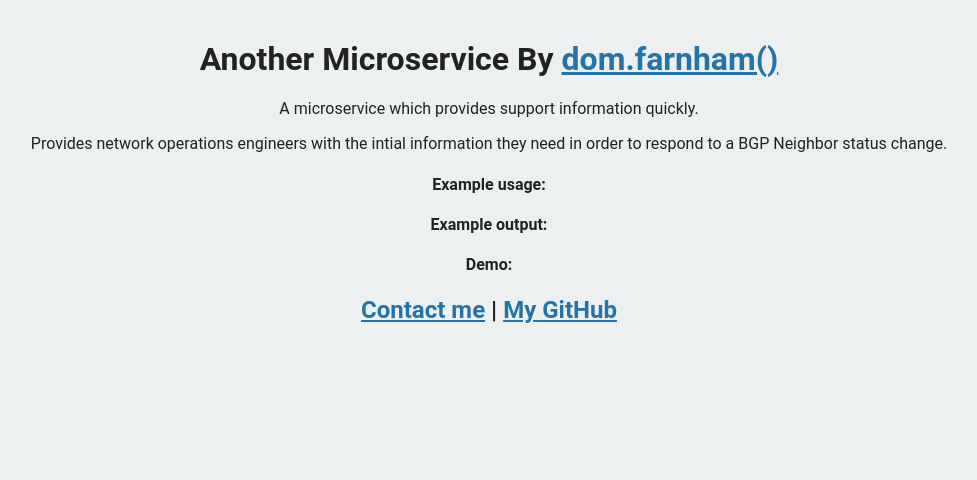
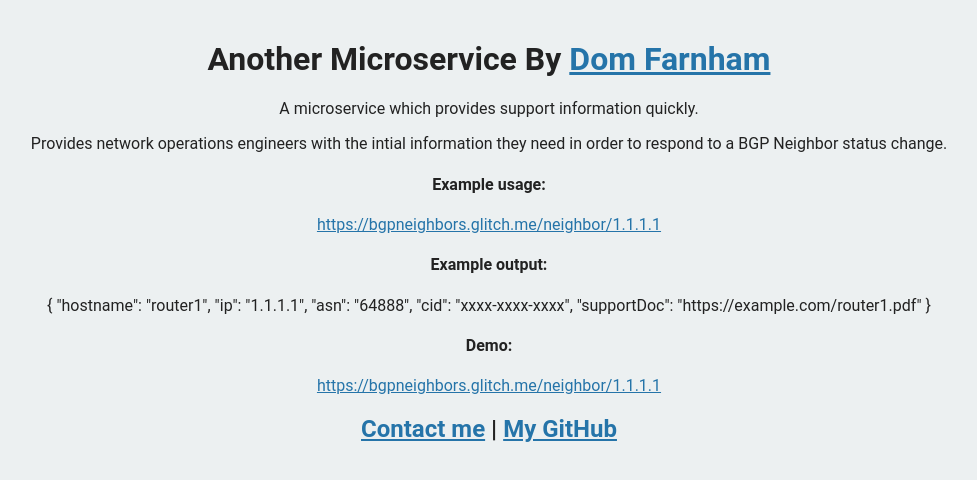
Before and after one commit to domfarnham/bgp-neighbors, a website: page views/index.html in a window 1280 px wide. Shown: the whole page, without its empty margins (151-1128 px from the left). Drawn offline with Linux system fonts and the light colour scheme.

Commit message:
POC Ready

```diff
--- a/views/index.html
+++ b/views/index.html
@@ -2,37 +2,42 @@
 <htmnl>
 
    <head>
-      <titleSBGP Neighbors, By Dom.Farnham()</title>
+      <title>SBGP Neighbors, By Dom Farnham</title>
       <link href="/public/style.css" rel="stylesheet" type="text/css">
    </head>
 
    <body>
       <div class="container">
-        <h1>Another Microservice By <a href="https://twitter.com/JSCodebook">dom.farnham()</a></h1>
+        <h1>Another Microservice By <a href="https://twitter.com/JSCodebook">Dom Farnham</a></h1>
         <p>
           A microservice which provides support information quickly.
         </p>
-       <p>
+        <p>
           Provides network operations engineers with the intial information they need in order to respond to a BGP Neighbor status change.
         </p>
-               </p>
         <h4>
           Example usage:
         </h4>
         <p>
-
+          <a href="https://bgpneighbors.glitch.me/neighbor/1.1.1.1">https://bgpneighbors.glitch.me/neighbor/1.1.1.1</a>
         </p>
         <h4>
           Example output:
         </h4>
         <p>
-
+          {
+            "hostname": "router1",
+            "ip": "1.1.1.1",
+            "asn": "64888",
+            "cid": "xxxx-xxxx-xxxx",
+            "supportDoc": "https://example.com/router1.pdf"
+          }
         </p>
         <h4>
           Demo:
         </h4>
         <p>
-
+          <a href="https://bgpneighbors.glitch.me/neighbor/1.1.1.1">https://bgpneighbors.glitch.me/neighbor/1.1.1.1</a>
         </p>
         <h2>
           <a href="mailto:dom@javascriptcodebook.com">Contact me</a> | <a href="https://github.com/domfarnham">My GitHub</a>
```
Also changed, not shown: process-query.js (deleted, +0 -7 lines), send-answer.js (deleted, +0 -8 lines), README.md (added).
